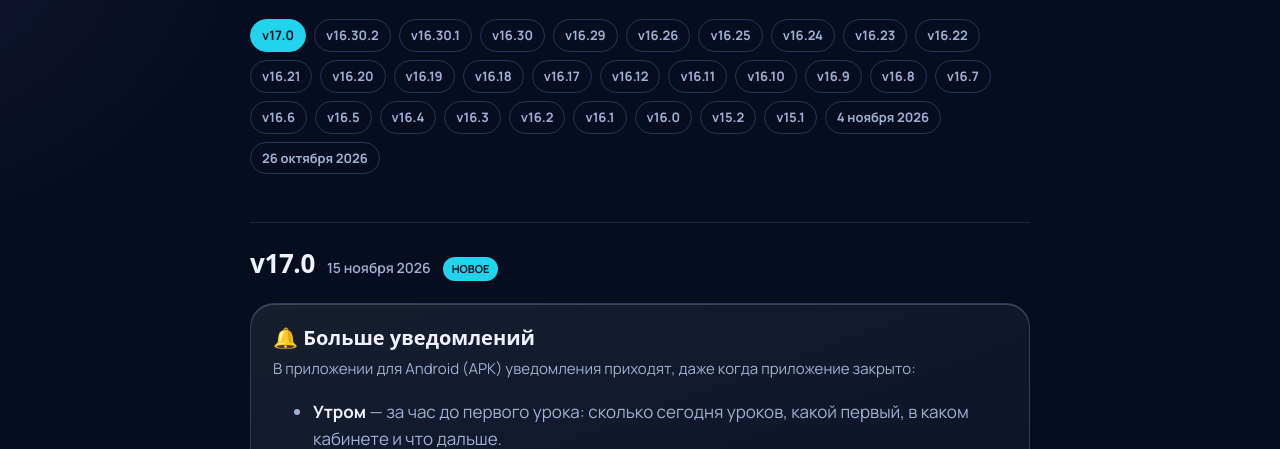
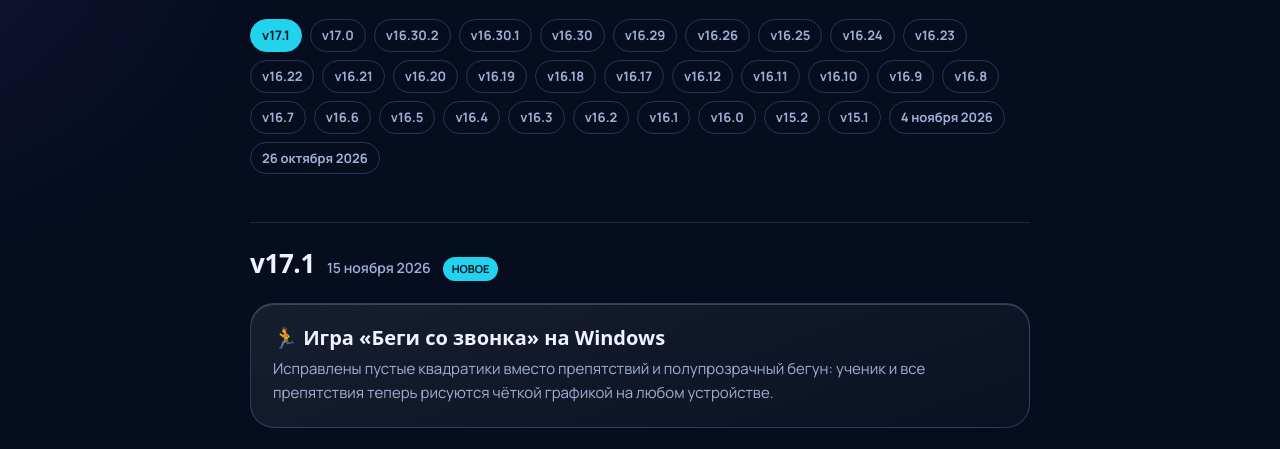
Before and after one commit to kafeevbogdan347-ui/asosh-timer-site, a plain HTML site: page updates/index.html in a window 1280 px wide. Shown: the part 321-770 px from the top of the page. Drawn offline with Linux system fonts and the light colour scheme; a web font is replaced by a local one.

Commit message:
v17.1: подробное обновление

```diff
--- a/updates/index.html
+++ b/updates/index.html
@@ -65,7 +65,7 @@
       </a>
       <nav class="nav-links" aria-label="Разделы">
         <a href="../#features">Возможности</a>
-        <a href="#v17-0">Последнее</a>
+        <a href="#v17-1">Последнее</a>
         <a href="#history">История</a>
       </nav>
       <a class="btn btn-small" href="../#download">Установить</a>
@@ -77,10 +77,18 @@
       <div class="upd-hero">
         <h1>Обновления</h1>
         <p>Что нового в АСОШ Таймер — подробно о каждой версии: новые функции и все исправленные баги. В приложении это окно «Что нового» с кнопкой «Подробнее».</p>
-        <nav class="toc" aria-label="Версии"><a href="#v17-0">v17.0</a><a href="#v16-30.2">v16.30.2</a><a href="#v16-30.1">v16.30.1</a><a href="#v16-30">v16.30</a><a href="#v16-29">v16.29</a><a href="#v16-26">v16.26</a><a href="#v16-25">v16.25</a><a href="#v16-24">v16.24</a><a href="#v16-23">v16.23</a><a href="#v16-22">v16.22</a><a href="#v16-21">v16.21</a><a href="#v16-20">v16.20</a><a href="#v16-19">v16.19</a><a href="#v16-18">v16.18</a><a href="#v16-17">v16.17</a><a href="#v16-12">v16.12</a><a href="#v16-11">v16.11</a><a href="#v16-10">v16.10</a><a href="#v16-9">v16.9</a><a href="#v16-8">v16.8</a><a href="#v16-7">v16.7</a><a href="#v16-6">v16.6</a><a href="#v16-5">v16.5</a><a href="#v16-4">v16.4</a><a href="#v16-3">v16.3</a><a href="#v16-2">v16.2</a><a href="#v16-1">v16.1</a><a href="#v16-0">v16.0</a><a href="#v15-2">v15.2</a><a href="#v15-1">v15.1</a><a href="#4-ноября-2026">4 ноября 2026</a><a href="#26-октября-2026">26 октября 2026</a></nav>
+        <nav class="toc" aria-label="Версии"><a href="#v17-1">v17.1</a><a href="#v17-0">v17.0</a><a href="#v16-30.2">v16.30.2</a><a href="#v16-30.1">v16.30.1</a><a href="#v16-30">v16.30</a><a href="#v16-29">v16.29</a><a href="#v16-26">v16.26</a><a href="#v16-25">v16.25</a><a href="#v16-24">v16.24</a><a href="#v16-23">v16.23</a><a href="#v16-22">v16.22</a><a href="#v16-21">v16.21</a><a href="#v16-20">v16.20</a><a href="#v16-19">v16.19</a><a href="#v16-18">v16.18</a><a href="#v16-17">v16.17</a><a href="#v16-12">v16.12</a><a href="#v16-11">v16.11</a><a href="#v16-10">v16.10</a><a href="#v16-9">v16.9</a><a href="#v16-8">v16.8</a><a href="#v16-7">v16.7</a><a href="#v16-6">v16.6</a><a href="#v16-5">v16.5</a><a href="#v16-4">v16.4</a><a href="#v16-3">v16.3</a><a href="#v16-2">v16.2</a><a href="#v16-1">v16.1</a><a href="#v16-0">v16.0</a><a href="#v15-2">v15.2</a><a href="#v15-1">v15.1</a><a href="#4-ноября-2026">4 ноября 2026</a><a href="#26-октября-2026">26 октября 2026</a></nav>
       </div>
-<section class="rel" id="v17-0">
-        <div class="rel-head"><h2>v17.0</h2><span class="date">15 ноября 2026</span><span class="badge">НОВОЕ</span></div>
+<section class="rel" id="v17-1">
+        <div class="rel-head"><h2>v17.1</h2><span class="date">15 ноября 2026</span><span class="badge">НОВОЕ</span></div>
+        <div class="feature">
+          <h3>🏃 Игра «Беги со звонка» на Windows</h3>
+          <p>Исправлены пустые квадратики вместо препятствий и полупрозрачный бегун: ученик и все препятствия теперь рисуются чёткой графикой на любом устройстве.</p>
+        </div>
+      </section>
+
+      <section class="rel" id="v17-0">
+        <div class="rel-head"><h2>v17.0</h2><span class="date">15 ноября 2026</span></div>
         <div class="feature">
           <h3>🔔 Больше уведомлений</h3>
           <p>В приложении для Android (APK) уведомления приходят, даже когда приложение закрыто:</p>
```
